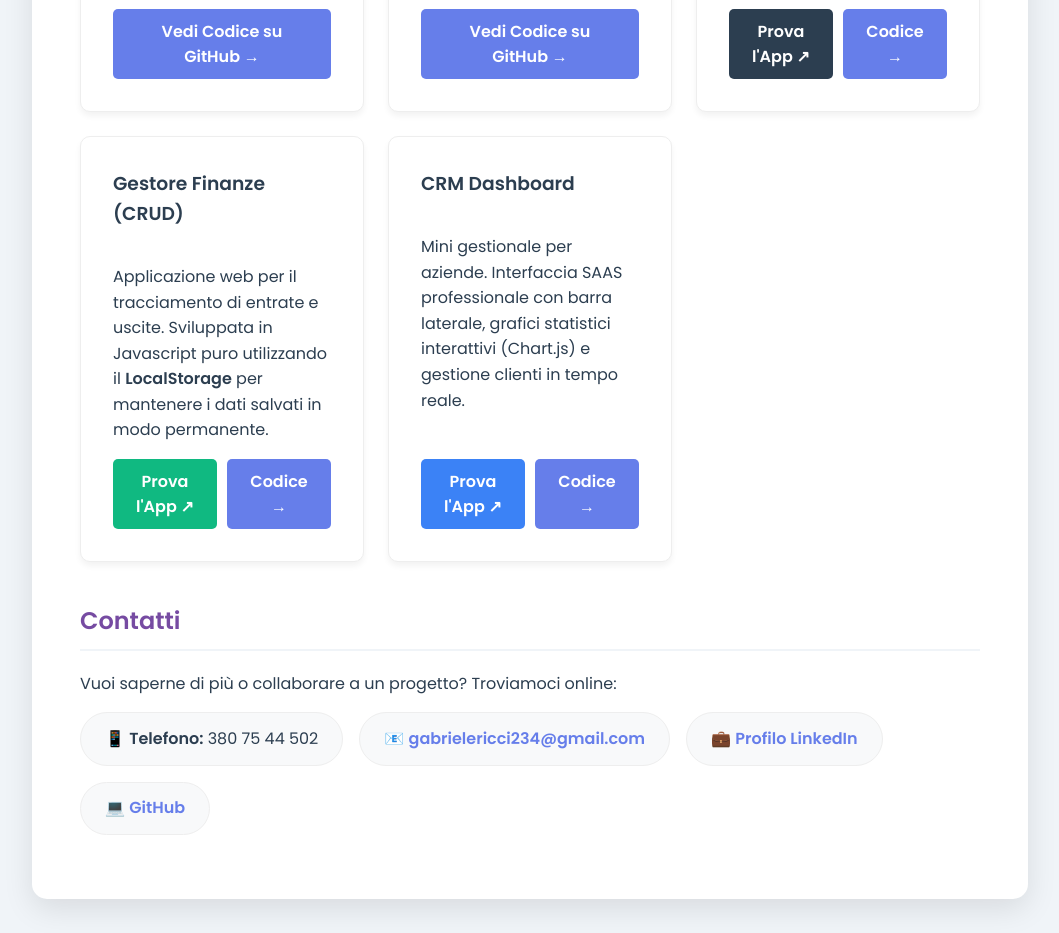
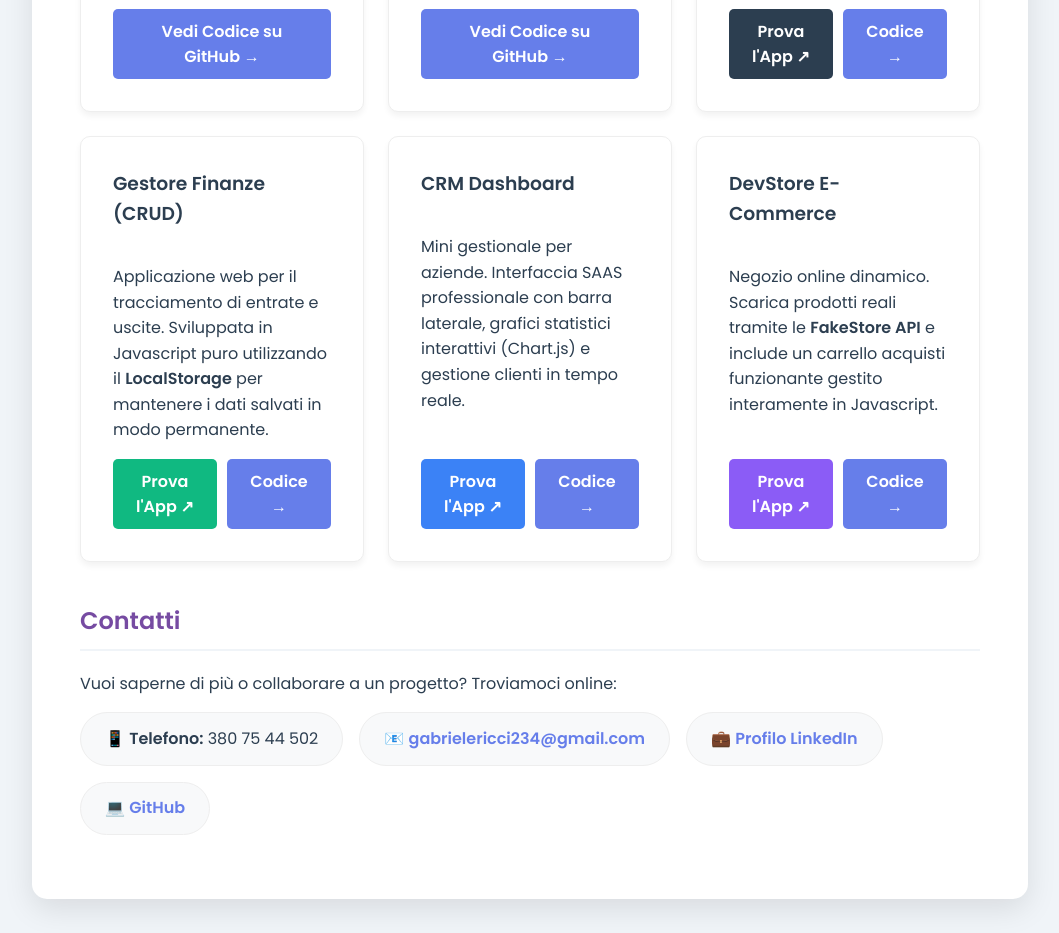
Before and after one commit to GabrieleRicci95/GabrieleRicci95.github.io, a plain HTML site: page index.html in a window 1280 px wide. Shown: the part 1980-2913 px from the top of the page, without its empty margins (110-1169 px from the left). Drawn offline with Linux system fonts and the light colour scheme.

Commit message:
Update index.html

```diff
--- a/index.html
+++ b/index.html
@@ -369,6 +369,7 @@
                     <a href="https://github.com/GabrieleRicci95/app-meteo" target="_blank" class="project-link" style="flex: 1;">Codice &rarr;</a>
                 </div>
             </div>
+
             <!-- PROGETTO 4 (Gestore Finanze) -->
             <div class="project-card">
                 <h3>Gestore Finanze (CRUD)</h3>
@@ -378,6 +379,7 @@
                     <a href="https://github.com/GabrieleRicci95/gestore-finanze" target="_blank" class="project-link" style="flex: 1;">Codice &rarr;</a>
                 </div>
             </div>
+
             <!-- PROGETTO 5 (Mini Gestionale CRM) -->
             <div class="project-card">
                 <h3>CRM Dashboard</h3>
@@ -387,6 +389,17 @@
                     <a href="https://github.com/GabrieleRicci95/mini-gestionale" target="_blank" class="project-link" style="flex: 1;">Codice &rarr;</a>
                 </div>
             </div>
+
+            <!-- PROGETTO 6 (E-Commerce) NUOVO! -->
+            <div class="project-card">
+                <h3>DevStore E-Commerce</h3>
+                <p>Negozio online dinamico. Scarica prodotti reali tramite le <strong>FakeStore API</strong> e include un carrello acquisti funzionante gestito interamente in Javascript.</p>
+                <div style="display: flex; gap: 10px; margin-top: auto;">
+                    <a href="https://gabrielericci95.github.io/mini-ecommerce/" target="_blank" class="project-link" style="flex: 1; background: #8b5cf6;">Prova l'App ↗</a>
+                    <a href="https://github.com/GabrieleRicci95/mini-ecommerce" target="_blank" class="project-link" style="flex: 1;">Codice &rarr;</a>
+                </div>
+            </div>
+
         </div>
         <h2>Contatti</h2>
         <p>Vuoi saperne di più o collaborare a un progetto? Troviamoci online:</p>
@@ -443,7 +456,7 @@
             if (input.includes('competenze') || input.includes('linguaggi') || input.includes('react') || input.includes('node')) return 'Gabriele è un Full Stack Developer. Usa React, Next.js, Node.js, PHP, e TypeScript. È molto forte nel Problem Solving grazie al suo passato industriale!';
             if (input.includes('formazione') || input.includes('scuola') || input.includes('studi')) return 'Si è diplomato in Meccatronica, ma nel 2025 ha preso una qualifica ufficiale come Full Stack Web Developer. Lavora come freelance dal 2026.';
             if (input.includes('contatt')) return 'Puoi chiamare Gabriele al 380 75 44 502, oppure usare la mail o LinkedIn.';
-            if (input.includes('progetti') || input.includes('lavori')) return 'Ha ben 5 progetti in vetrina! Spiccano in particolare la CRM Dashboard aziendale e il Gestore Finanze in JS.';
+            if (input.includes('progetti') || input.includes('lavori')) return 'Ha ben 6 progetti in vetrina! Spiccano l\'E-Commerce con API e la CRM Dashboard aziendale in JS puro.';
             return 'Interessante! Usa la sezione Contatti per parlare direttamente con Gabriele!';
         }
     </script>
```
